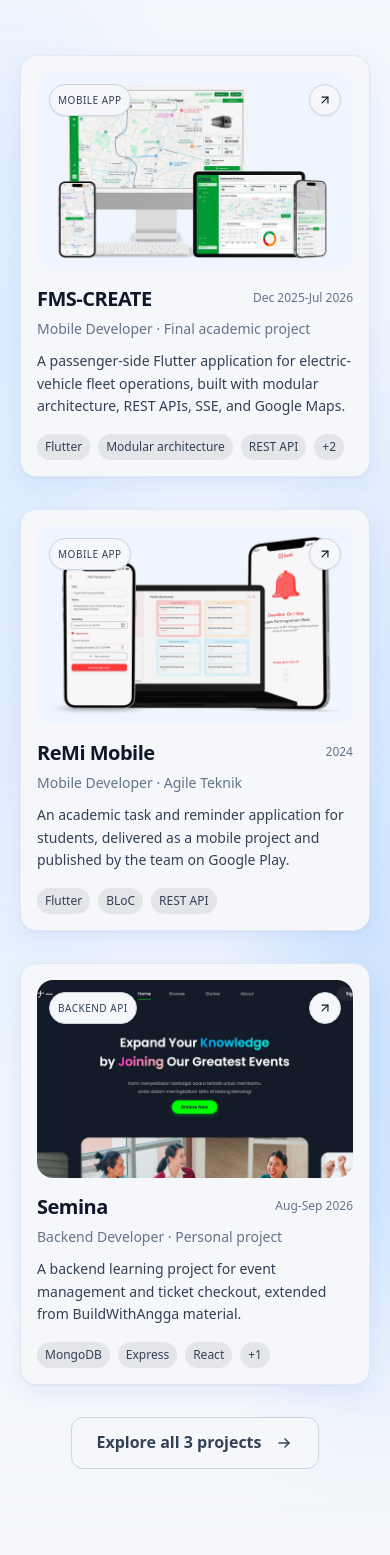
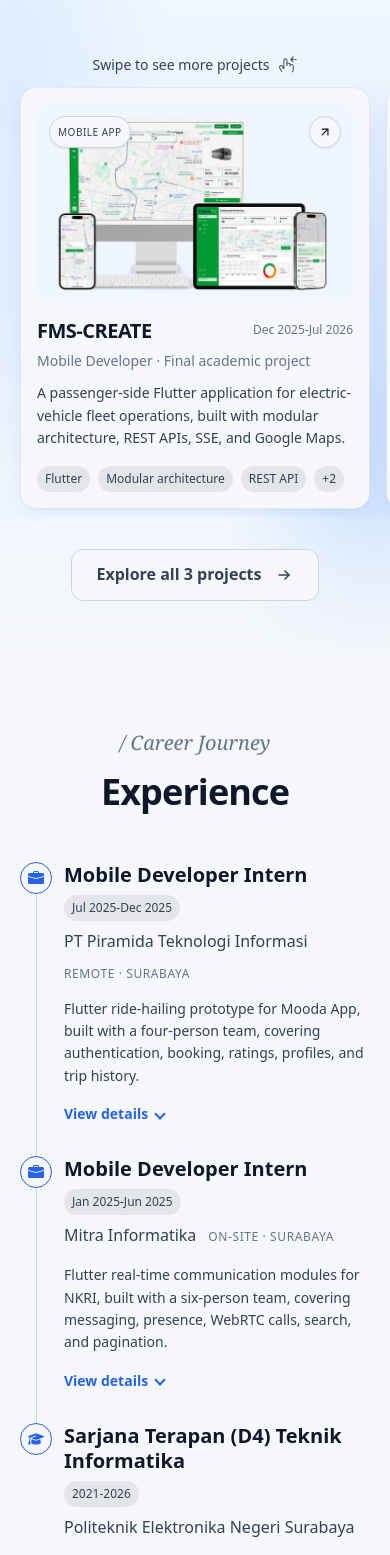
Before and after one commit to latifiann/web-portofolio, a React (Vite) app: page / in a window 390 px wide. Shown: the part 1197-2752 px from the top of the page. Built offline with nearby package versions, Linux system fonts and the light colour scheme; a web font is replaced by a local one.

Commit message:
feat: refine mobile layouts and enhance experience disclosure

```diff
--- a/src/components/sections/EngineeringStatementSection.tsx
+++ b/src/components/sections/EngineeringStatementSection.tsx
@@ -53,7 +53,7 @@ function EngineeringStatementSection() {
       className="homepage-section-spacing"
     >
       <div className="relative grid gap-(--space-6) lg:grid-cols-12 lg:items-center lg:gap-(--space-8)">
-        <div className="order-2 hidden md:block lg:order-1 lg:col-span-3">
+        <div className="order-2 hidden lg:block lg:order-1 lg:col-span-3">
           <ul className="m-0 grid list-none gap-(--space-3) p-0">
             {capabilityBadges.slice(0, 3).map((badge, index) => (
               <CapabilityBadge
@@ -81,7 +81,7 @@ function EngineeringStatementSection() {
           </h2>
         </header>
 
-        <div className="order-3 hidden md:block lg:col-span-3">
+        <div className="order-3 hidden lg:block lg:col-span-3">
           <ul className="m-0 grid list-none gap-(--space-3) p-0 lg:justify-items-end">
             {capabilityBadges.slice(3).map((badge, index) => (
               <CapabilityBadge
--- a/src/components/sections/ExperienceSection.tsx
+++ b/src/components/sections/ExperienceSection.tsx
@@ -1,4 +1,5 @@
 import Section from "../layout/Section";
+import { useState, useSyncExternalStore } from "react";
 import { BsFillBriefcaseFill } from "react-icons/bs";
 import { FaGraduationCap } from "react-icons/fa6";
 
@@ -67,6 +68,54 @@ function TimelineIcon({ type }: { type: TimelineEntry["type"] }) {
   );
 }
 
+function subscribeToClientReady() {
+  return () => {};
+}
+
+function getClientReady() {
+  return true;
+}
+
+function getServerReady() {
+  return false;
+}
+
+function ExperienceEntryDetails({ entry }: { entry: TimelineEntry }) {
+  const [open, setOpen] = useState(false);
+  const ready = useSyncExternalStore(
+    subscribeToClientReady,
+    getClientReady,
+    getServerReady,
+  );
+  return (
+    <div className={`experience-details ${ready ? "experience-details--ready" : ""} ${open ? "experience-details--open" : ""}`}>
+      <div id={`${entry.id}-details`} className="experience-details-body">
+        <ul className="experience-contributions">
+          {entry.contributions.map((contribution) => (
+            <li key={contribution} className="text-(--color-ink-secondary)">
+              {contribution}
+            </li>
+          ))}
+        </ul>
+        <ul className="experience-details-tech">
+          {entry.technologies.map((technology) => (
+            <li key={technology}>{technology}</li>
+          ))}
+        </ul>
+      </div>
+      <button
+        type="button"
+        className="experience-details-toggle"
+        aria-expanded={open}
+        aria-controls={`${entry.id}-details`}
+        onClick={() => setOpen((value) => !value)}
+      >
+        {open ? "Hide details" : "View details"}
+      </button>
+    </div>
+  );
+}
+
 function ExperienceSection() {
   return (
     <Section
@@ -120,24 +169,7 @@ function ExperienceSection() {
                 {entry.description}
               </p>
 
-              <ul className="experience-contributions">
-                {entry.contributions.map((contribution) => (
-                  <li key={contribution} className="text-(--color-ink-secondary)">
-                    {contribution}
-                  </li>
-                ))}
-              </ul>
-
-              <ul className="mt-(--space-6) flex list-none flex-wrap gap-(--space-2) p-0">
-                {entry.technologies.map((technology) => (
-                  <li
-                    key={technology}
-                    className="rounded-full bg-(--color-chip) px-(--space-2) py-(--space-1) text-xs leading-[1.5] text-(--color-ink-secondary)"
-                  >
-                    {technology}
-                  </li>
-                ))}
-              </ul>
+              <ExperienceEntryDetails entry={entry} />
             </article>
           </li>
         ))}
--- a/src/components/sections/SelectedWorkSection.tsx
+++ b/src/components/sections/SelectedWorkSection.tsx
@@ -1,3 +1,4 @@
+import { PiHandSwipeLeftLight } from "react-icons/pi";
 import ProjectCard from "../../features/projects/ProjectCard";
 import type { ProjectCardProps } from "../../features/projects/ProjectCard";
 import PageContainer from "../layout/PageContainer";
@@ -95,7 +96,17 @@ function SelectedWorkSection() {
           </h2>
         </header>
 
-        <div className="mt-(--space-12) grid grid-cols-1 gap-(--space-8) md:grid-cols-2 lg:grid-cols-3">
+        <p className="mt-(--space-12) flex items-center justify-center gap-(--space-2) text-sm text-(--color-ink-secondary) md:hidden">
+          Swipe to see more projects
+          <PiHandSwipeLeftLight aria-hidden="true" className="size-5 shrink-0" />
+        </p>
+
+        <div
+          role="group"
+          aria-labelledby="selected-work-title"
+          tabIndex={0}
+          className="project-rail mt-(--space-3) md:mt-(--space-12) md:grid md:grid-cols-2 md:gap-(--space-8) lg:grid-cols-3"
+        >
           {landingProjects.map((project, index) => (
             <div
               key={project.href}
--- a/src/styles/globals.css
+++ b/src/styles/globals.css
@@ -647,11 +647,14 @@ button,
 .experience-entry--education::after {
   content: "";
   position: absolute;
+  left: calc(-1 * var(--experience-colgap) - var(--experience-node) / 2 - 1px);
+  width: 2px;
+  background: var(--color-canvas);
+}
+
+.experience-entry:first-child::before {
   top: 0;
-  left: calc(var(--experience-node) / 2 - 1px);
-  width: 2px;
   height: 50%;
-  background: var(--color-canvas);
 }
 
 .experience-entry--education::after {
@@ -710,6 +713,135 @@ button,
 
   .experience-timeline {
     gap: var(--space-16);
+  }
+}
+
+.experience-details {
+  margin-top: var(--space-4);
+}
+
+.experience-details-toggle {
+  display: none;
+  align-items: center;
+  margin-top: var(--space-4);
+  padding: 0;
+  border: 0;
+  background: none;
+  cursor: pointer;
+  color: var(--color-primary);
+  font-family: var(--font-sans);
+  font-size: 0.875rem;
+  font-weight: 600;
+  line-height: 1.5;
+}
+
+.experience-details-toggle::after {
+  content: "";
+  display: inline-block;
+  margin-left: var(--space-2);
+  width: 0.5rem;
+  height: 0.5rem;
+  border-right: 2px solid currentColor;
+  border-bottom: 2px solid currentColor;
+  transform: rotate(45deg);
+  transition: transform var(--motion-fast);
+}
+
+.experience-details--open .experience-details-toggle::after {
+  transform: translateY(3px) rotate(225deg);
+}
+
+.experience-details-body {
+  display: block;
+}
+
+.experience-details--open .experience-details-body {
+  display: block;
+}
+
+.experience-details-tech {
+  display: flex;
+  flex-wrap: wrap;
+  gap: var(--space-2);
+  margin-top: var(--space-6);
+  padding: 0;
+  list-style: none;
+}
+
+.experience-details-tech li {
+  border-radius: var(--radius-full);
+  background: var(--color-chip);
+  padding: var(--space-1) var(--space-2);
+  color: var(--color-ink-secondary);
+  font-size: 0.75rem;
+  line-height: 1.5;
+}
+
+@media (min-width: 48rem) {
+  .experience-details-toggle {
+    display: none;
+  }
+
+  .experience-details-body {
+    display: block;
+  }
+}
+
+@media (max-width: 47.9375rem) {
+  .experience-details--ready .experience-details-toggle {
+    display: inline-flex;
+  }
+
+  .experience-details--ready:not(.experience-details--open) .experience-details-body {
+    display: none;
+  }
+
+  .experience-timeline {
+    --experience-node: 2rem;
+    --experience-colgap: 0.75rem;
+    gap: var(--space-8);
+  }
+
+  .experience-node {
+    top: 0;
+    transform: none;
+  }
+
+  .experience-entry:first-child::before {
+    height: calc(var(--experience-node) / 2);
+  }
+
+  .experience-entry--education::after {
+    top: calc(var(--experience-node) / 2);
+    height: calc(100% - var(--experience-node) / 2);
+  }
+
+  .experience-details {
+    display: flex;
+    flex-direction: column;
+    gap: var(--space-4);
+  }
+
+  .experience-details-toggle {
+    margin-top: 0;
+  }
+
+  .experience-details-body > :first-child {
+    margin-top: 0;
+  }
+
+  .experience-heading-row h3 {
+    font-size: 1.25rem;
+  }
+
+  .experience-organization-row > span:first-child {
+    font-size: 1rem;
+  }
+
+  .experience-content > p:not(.experience-organization-row),
+  .experience-contributions li {
+    font-size: 0.875rem;
+    line-height: 1.6;
   }
 }
 
@@ -915,6 +1047,39 @@ button,
   }
 }
 
+@media (max-width: 47.9375rem) {
+  .project-rail {
+    display: flex;
+    gap: var(--space-4);
+    margin-inline: calc(-1 * var(--container-padding-mobile));
+    padding-inline: var(--container-padding-mobile);
+    scroll-padding-inline: var(--container-padding-mobile);
+    padding-bottom: var(--space-2);
+    overflow-x: auto;
+    overscroll-behavior-x: contain;
+    scroll-snap-type: x mandatory;
+    scrollbar-width: thin;
+  }
+
+  .project-rail > * {
+    flex: 0 0 100%;
+    scroll-snap-align: start;
+  }
+
+  .project-rail::-webkit-scrollbar {
+    height: 6px;
+  }
+
+  .project-rail::-webkit-scrollbar-track {
+    background: transparent;
+  }
+
+  .project-rail::-webkit-scrollbar-thumb {
+    background: var(--color-border-strong);
+    border-radius: var(--radius-full);
+  }
+}
+
 .selected-work-section {
   position: relative;
   isolation: isolate;
```
Also changed, not shown: 3 other files (tests, documents, lock files or other folders).
